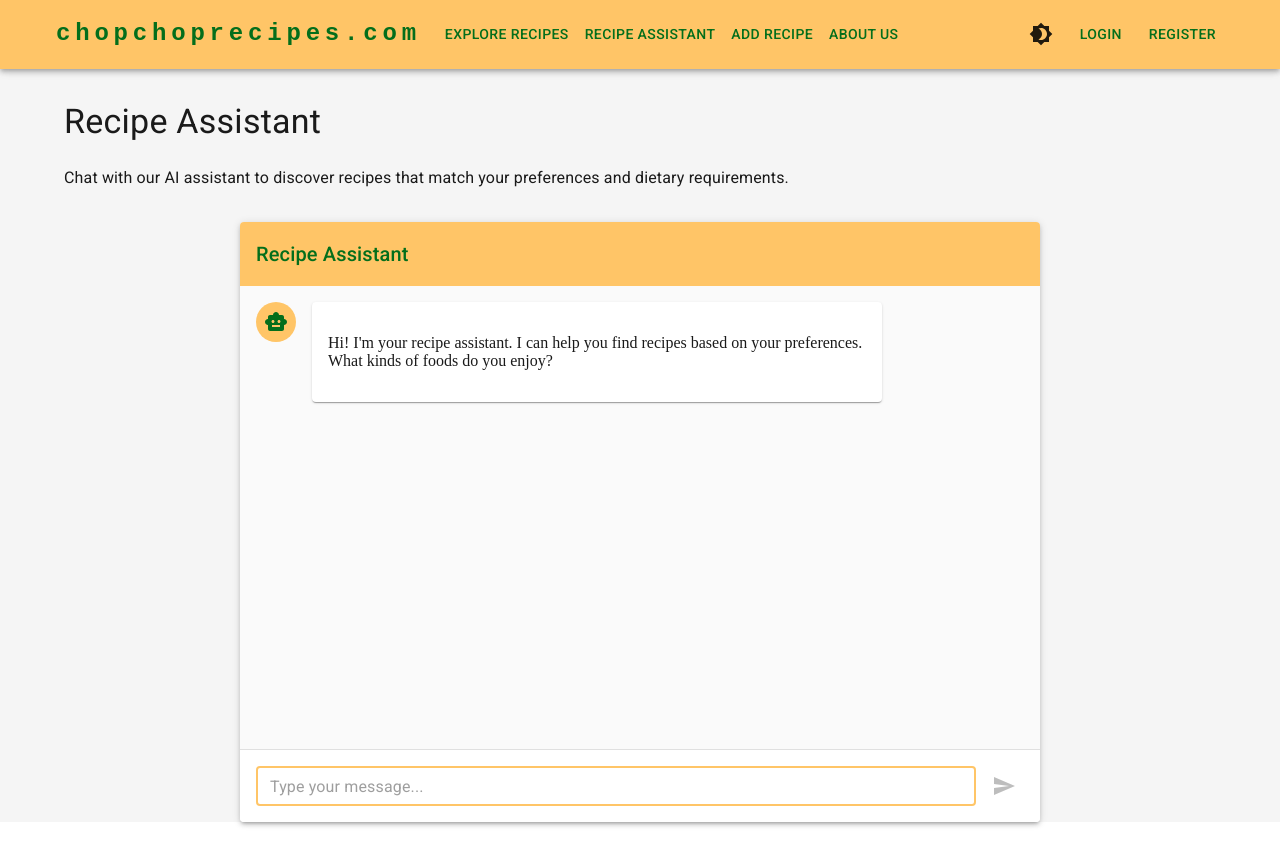
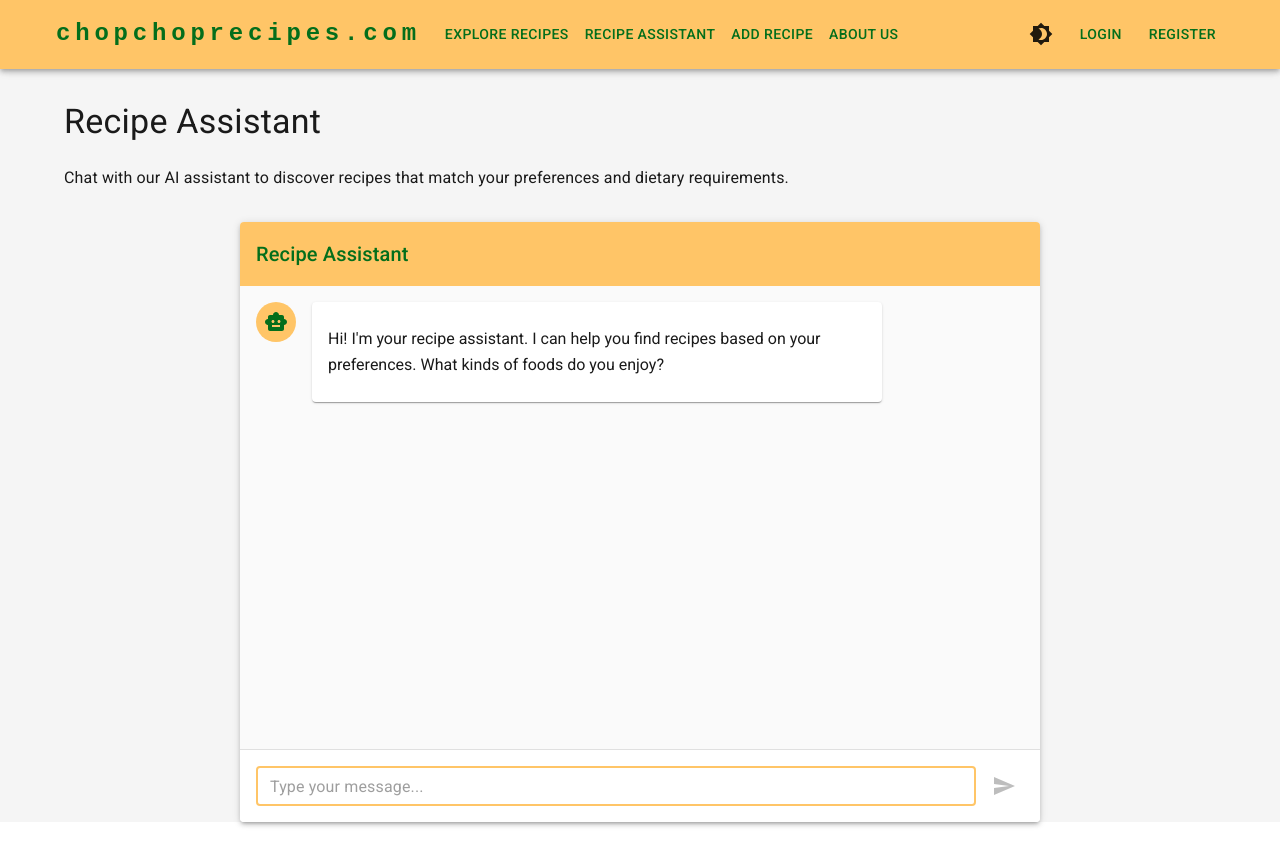
Before and after one commit to nlanzo/recipe-app, a React (Vite) app: page /chat in a window 1280 px wide. Built offline with nearby package versions, Linux system fonts and the light colour scheme.

Commit message:
Add loading spinner to chat assistant. Refactor message rendering to include a wrapper for markdown content.

```diff
--- a/src/components/RecipeChat.tsx
+++ b/src/components/RecipeChat.tsx
@@ -7,6 +7,7 @@ import {
   Typography,
   Avatar,
   Stack,
+  CircularProgress,
 } from "@mui/material"
 import SendIcon from "@mui/icons-material/Send"
 import SmartToyIcon from "@mui/icons-material/SmartToy"
@@ -166,9 +167,33 @@ export default function RecipeChat() {
                 backgroundColor:
                   message.role === "user" ? "primary.main" : "background.paper",
                 color: message.role === "user" ? "black" : "text.primary",
+                "& .markdown-content": {
+                  "& p": {
+                    margin: "0.5em 0",
+                    lineHeight: 1.6,
+                    fontSize: "1rem",
+                    fontFamily: "'Roboto', 'Helvetica', 'Arial', sans-serif",
+                  },
+                  "& a": {
+                    color: message.role === "user" ? "white" : "primary.main",
+                    textDecoration: "none",
+                    "&:hover": {
+                      textDecoration: "underline",
+                    },
+                  },
+                  "& ul, & ol": {
+                    margin: "0.5em 0",
+                    paddingLeft: "1.5em",
+                    "& li": {
+                      margin: "0.25em 0",
+                    },
+                  },
+                },
               }}
             >
-              <ReactMarkdown>{message.content}</ReactMarkdown>
+              <div className="markdown-content">
+                <ReactMarkdown>{message.content}</ReactMarkdown>
+              </div>
             </Paper>
             {message.role === "user" && (
               <Avatar sx={{ bgcolor: "secondary.main" }}>
@@ -209,8 +234,21 @@ export default function RecipeChat() {
             onClick={handleSend}
             disabled={!input.trim() || isLoading}
             type="submit"
+            sx={{
+              position: "relative",
+              "& .MuiCircularProgress-root": {
+                position: "absolute",
+                top: "50%",
+                left: "50%",
+                transform: "translate(-50%, -50%)",
+              },
+            }}
           >
-            <SendIcon />
+            {isLoading ? (
+              <CircularProgress size={24} color="inherit" />
+            ) : (
+              <SendIcon />
+            )}
           </IconButton>
         </Stack>
       </Box>
```
